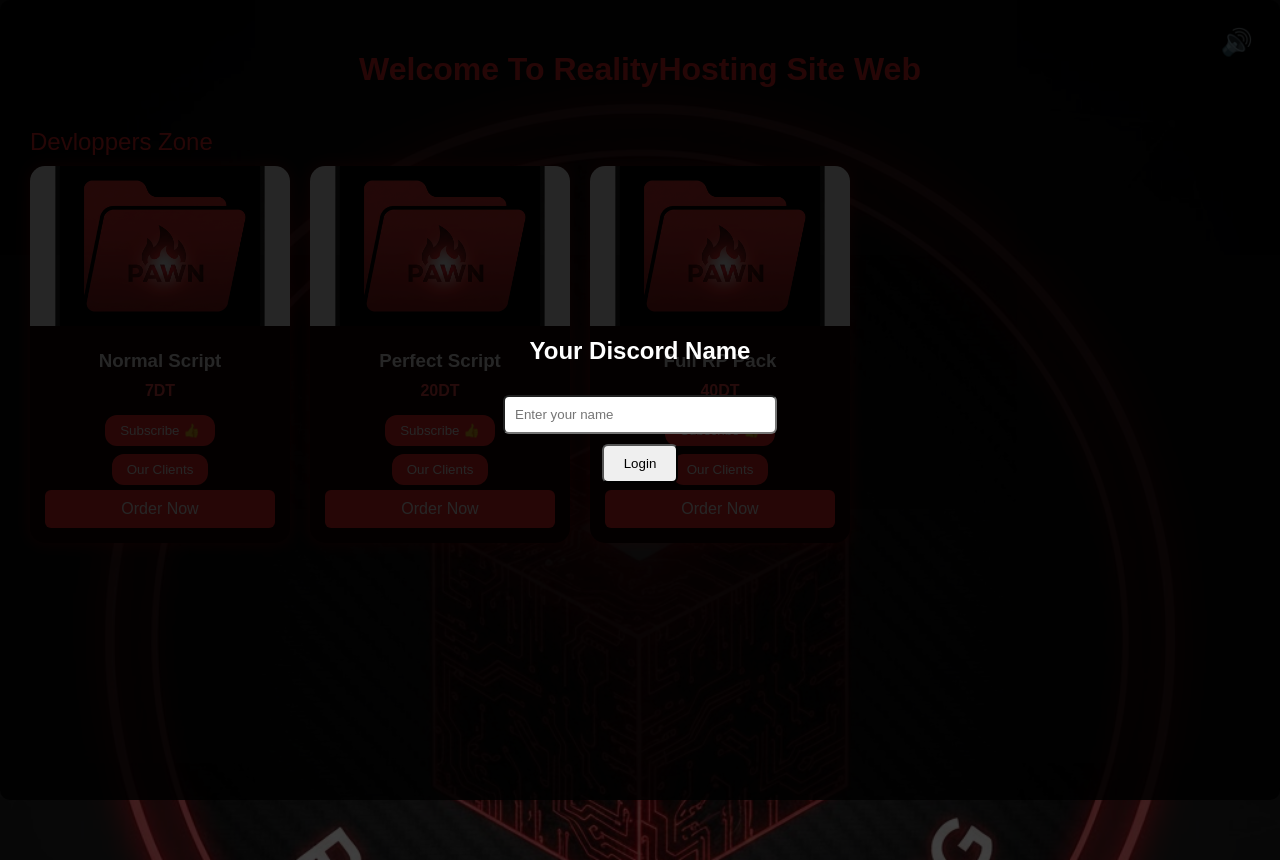
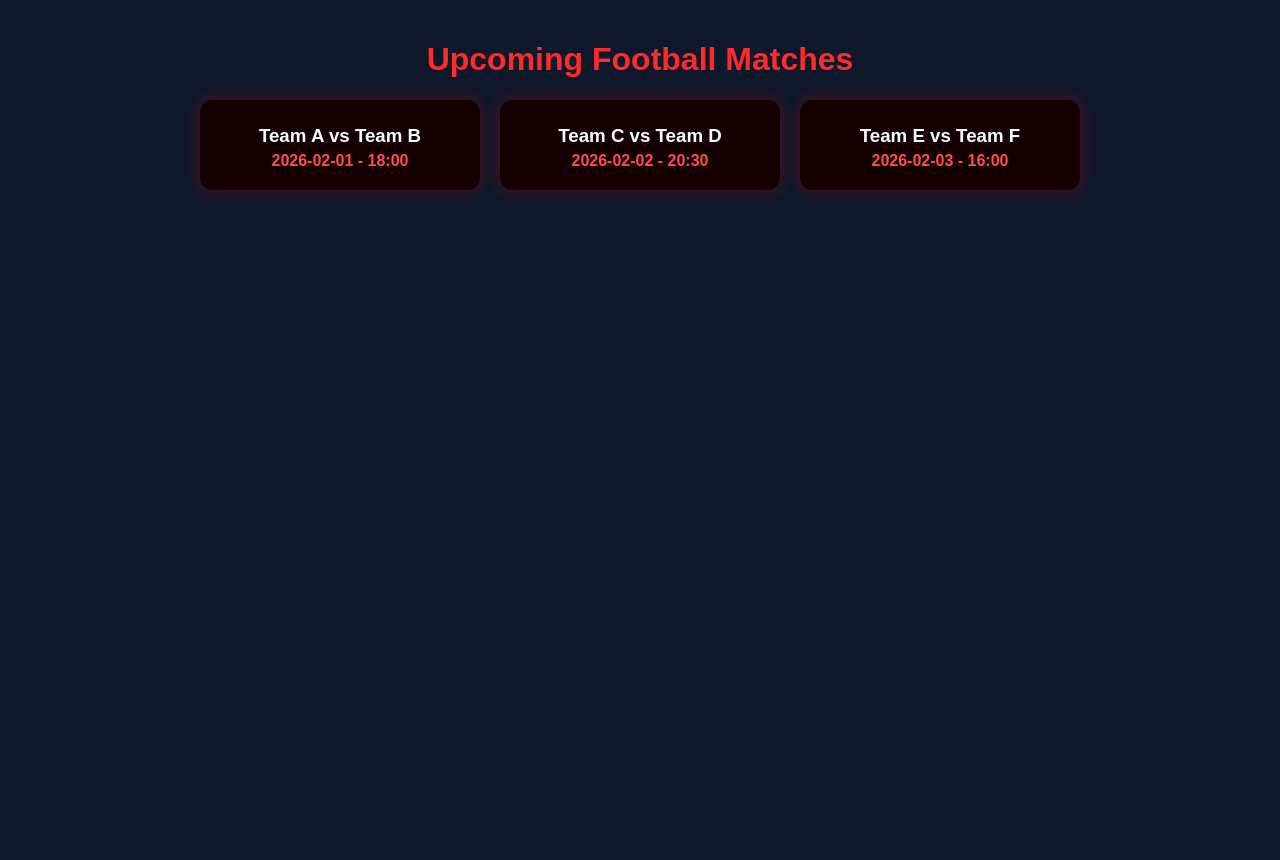
Before and after one commit to AYOUb2134didj8ee7/bestfg.github.io, a plain HTML site: page index.html in a window 1280 px wide. After the commit the page ends 800 px from the top, so only its background shows below. Drawn offline with Linux system fonts and the light colour scheme.

Commit message:
Add files via upload

```diff
--- a/index.html
+++ b/index.html
@@ -2,262 +2,68 @@
 <html lang="en">
 <head>
 <meta charset="UTF-8">
-<title>Reality Hosting</title>
-
+<title>Football Matches</title>
 <style>
-body{
-  margin:0;
+body {
   font-family: Arial, sans-serif;
-  background: url("server-bg.jpg") no-repeat center center fixed;
-  background-size: cover;
-  color:white;
+  background: #0f172a;
+  color: white;
+  margin: 0;
+  padding: 20px;
 }
-.overlay{
-  background: rgba(0,0,0,0.75);
-  min-height:100vh;
-  padding:30px;
+h1 {
+  text-align: center;
+  color: #ff2a2a;
 }
-h1{
-  text-align:center;
-  color:#ff2a2a;
-  margin-bottom:40px;
+.matches {
+  display: flex;
+  flex-wrap: wrap;
+  gap: 20px;
+  justify-content: center;
 }
-.section-title{
-  color:#ff2a2a;
-  margin:30px 0 10px;
-  font-size:24px;
+.match-card {
+  background: #140000;
+  width: 250px;
+  border-radius: 12px;
+  padding: 15px;
+  text-align: center;
+  box-shadow: 0 0 15px rgba(255,0,0,0.3);
 }
-.shop{
-  display:flex;
-  flex-wrap:wrap;
-  gap:20px;
+.match-card h3 {
+  margin: 10px 0 5px;
 }
-.card{
-  background:#140000;
-  width:260px;
-  border-radius:15px;
-  overflow:hidden;
-  box-shadow:0 0 15px rgba(255,0,0,0.3);
-  position:relative;
-}
-.card img{
-  width:100%;
-  height:160px;
-  object-fit:cover;
-  border-radius: 12px 12px 0 0;
-}
-.card-content{
-  padding:15px;
-  text-align:center;
-  border-radius:0 0 12px 12px;
-}
-.card h3{
-  margin:5px 0;
-}
-.price{
-  color:#ff4d4d;
-  font-weight:bold;
-  margin:10px 0;
-}
-.card a{
-  display:block;
-  background:#ff2a2a;
-  color:white;
-  padding:10px;
-  text-decoration:none;
-  border-radius:6px;
-  margin-top:5px;
-}
-.card a:hover{background:#b30000;}
-
-.client-name{
-  color:red;
-  font-weight:bold;
-  margin-bottom:5px;
-  text-align:center;
-}
-
-.card button{
-  margin-top:5px;
-  border-radius:12px;
-  padding:8px 15px;
-  background:#ff2a2a;
-  color:white;
-  border:none;
-  cursor:pointer;
-}
-.card button:hover{background:#b30000;}
-
-.top-bar button{
-  border-radius:12px;
-  background:#ff2a2a;
-  color:white;
-  padding:8px 15px;
-  cursor:pointer;
-  margin-top:8px;
-}
-.top-bar button:hover{background:#b30000;}
-
-#musicIcon{
-  position:fixed;
-  top:15px;
-  right:15px;
-  font-size:26px;
-  padding:12px;
-  border-radius:50%;
-  background:rgba(0,0,0,0.6);
-  cursor:pointer;
-  z-index:9999;
-}
-#musicIcon:hover{background: rgba(255,255,255,0.2);}
-
-.login-box{
-  position:fixed;
-  inset:0;
-  background:rgba(0,0,0,0.85);
-  display:flex;
-  flex-direction:column;
-  justify-content:center;
-  align-items:center;
-  z-index:9999;
-  border-radius:10px;
-}
-.login-box input{
-  padding:10px;
-  width:250px;
-  margin:10px 0;
-  border-radius:6px;
-}
-.login-box button{
-  padding:10px 20px;
-  cursor:pointer;
-  border-radius:6px;
-}
-
-.clients{
-  background:#111;
-  padding:15px;
-  border-radius:10px;
-  max-width:250px;
-  position:fixed;
-  top:70px;
-  right:15px;
-  z-index:9998;
-  display:none;
+.match-card .time {
+  color: #ff4d4d;
+  font-weight: bold;
+  margin: 5px 0;
 }
 </style>
 </head>
 <body>
 
-<!-- MUSIC -->
-<audio id="bg-music" loop>
-  <source src="music.mp3" type="audio/mpeg">
-</audio>
-<div id="musicIcon" onclick="playMusic()">🔊</div>
-
-<!-- LOGIN -->
-<div id="loginBox" class="login-box">
-  <h2>Your Discord Name</h2>
-  <input id="username" placeholder="Enter your name">
-  <button onclick="login()">Login</button>
-</div>
-
-<div class="overlay">
-<h1> Welcome To RealityHosting Site Web </h1>
-
-<!-- DEV ZONE -->
-<div class="section-title"> Devloppers Zone </div>
-<div class="shop">
-  <div class="card">
-    <img src="script1.png">
-    <div class="card-content">
-      <div class="client-name" id="client0"></div>
-      <h3>Normal Script</h3>
-      <div class="price">7DT</div>
-      <button onclick="subscribe(0)">Subscribe 👍</button>
-      <div class="top-bar"><button onclick="toggleClients()">Our Clients</button></div>
-      <a href="https://discord.gg/M3AtP4PZsJ" target="_blank">Order Now</a>
-    </div>
-  </div>
-
-  <div class="card">
-    <img src="script2.png">
-    <div class="card-content">
-      <div class="client-name" id="client1"></div>
-      <h3>Perfect Script</h3>
-      <div class="price">20DT</div>
-      <button onclick="subscribe(1)">Subscribe 👍</button>
-      <div class="top-bar"><button onclick="toggleClients()">Our Clients</button></div>
-      <a href="https://discord.gg/M3AtP4PZsJ" target="_blank">Order Now</a>
-    </div>
-  </div>
-
-  <div class="card">
-    <img src="script3.png">
-    <div class="card-content">
-      <div class="client-name" id="client2"></div>
-      <h3>Full RP Pack</h3>
-      <div class="price">40DT</div>
-      <button onclick="subscribe(2)">Subscribe 👍</button>
-      <div class="top-bar"><button onclick="toggleClients()">Our Clients</button></div>
-      <a href="https://discord.gg/M3AtP4PZsJ" target="_blank">Order Now</a>
-    </div>
-  </div>
-</div>
-
-<div id="clients" class="clients"></div>
+<h1>Upcoming Football Matches</h1>
+<div class="matches" id="matches"></div>
 
 <script>
-let clients = JSON.parse(localStorage.getItem("clients")) || [];
+// هنا نضيف المباريات
+const matchesData = [
+  {team1: "Team A", team2: "Team B", date: "2026-02-01", time: "18:00"},
+  {team1: "Team C", team2: "Team D", date: "2026-02-02", time: "20:30"},
+  {team1: "Team E", team2: "Team F", date: "2026-02-03", time: "16:00"},
+];
 
-function playMusic(){
-  const music=document.getElementById("bg-music");
-  const icon=document.getElementById("musicIcon");
-  if(music.paused){music.volume=0.2;music.play();icon.innerText="🔈";}
-  else{music.pause();icon.innerText="🔊";}
-}
+const matchesContainer = document.getElementById("matches");
 
-function login(){
-  const name=document.getElementById("username").value.trim();
-  if(!name){alert("Write your Discord name"); return;}
-  localStorage.setItem("loggedUser", name);
-  document.getElementById("loginBox").style.display="none";
-}
-
-function subscribe(index){
-  const name=localStorage.getItem("loggedUser");
-  if(!name){alert("Login first!"); return;}
-  document.getElementById("client"+index).innerText=name;
-  // Check duplicate
-  if(!clients.some(c=>c.name===name)) clients.push({name:name,index:index});
-  localStorage.setItem("clients", JSON.stringify(clients));
-  renderClients();
-}
-
-function toggleClients(){
-  const box=document.getElementById("clients");
-  box.style.display=box.style.display==='block'?'none':'block';
-}
-
-function renderClients(){
-  const box=document.getElementById("clients");
-  box.innerHTML="";
-  clients.forEach(c=>{
-    box.innerHTML+=`<div class="client">${c.name} 👍</div>`;
-  });
-}
-
-window.onload=function(){
-  const loggedUser = localStorage.getItem("loggedUser");
-  if(loggedUser) document.getElementById("loginBox").style.display="none";
-  clients.forEach(c=>{
-    if(document.getElementById("client"+c.index))
-      document.getElementById("client"+c.index).innerText=c.name;
-  });
-  renderClients();
-}
+matchesData.forEach((match) => {
+  const card = document.createElement("div");
+  card.className = "match-card";
+  card.innerHTML = `
+    <h3>${match.team1} vs ${match.team2}</h3>
+    <div class="time">${match.date} - ${match.time}</div>
+  `;
+  matchesContainer.appendChild(card);
+});
 </script>
 
-</div>
 </body>
 </html>
```
